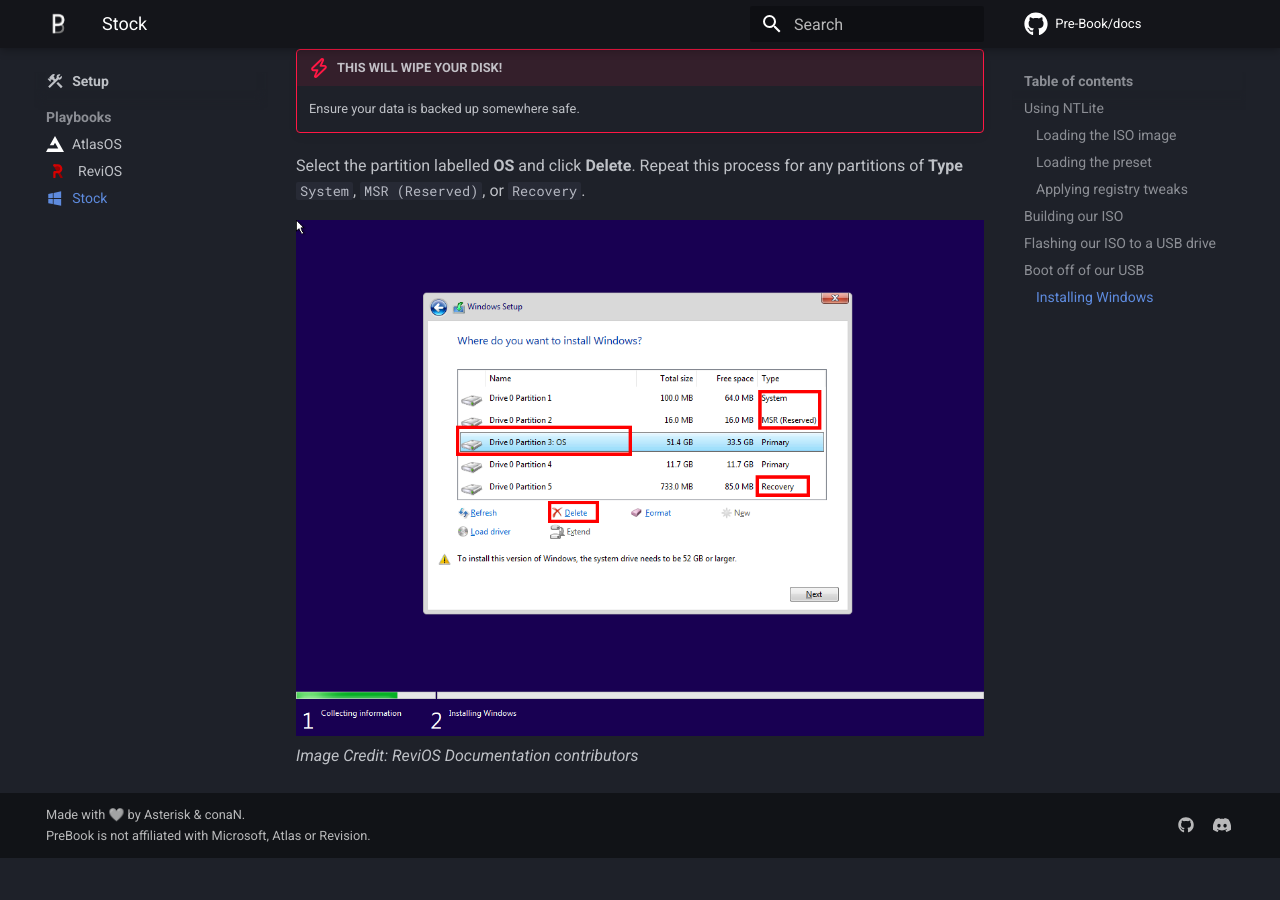
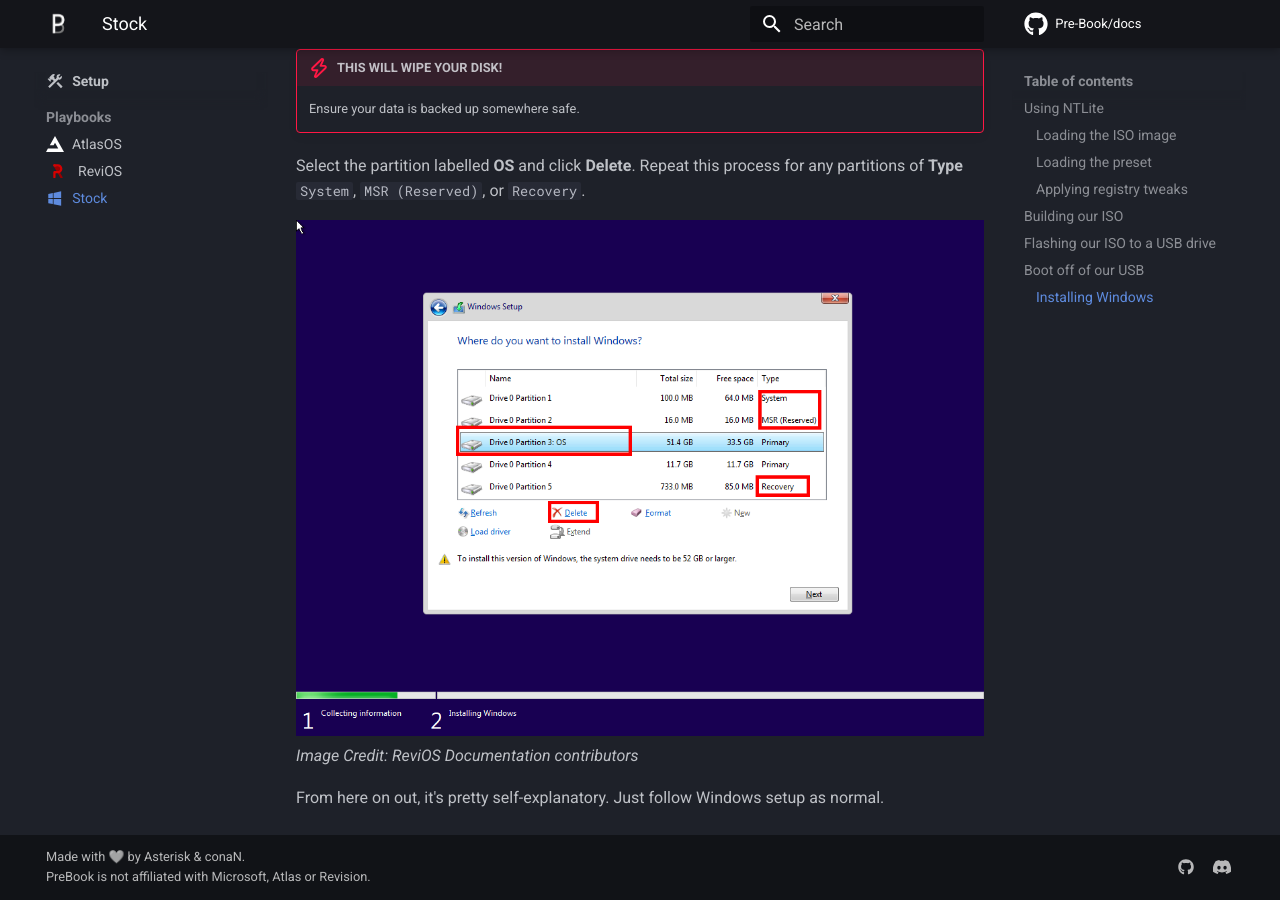
Before and after one commit to Pre-Book/docs, an MkDocs documentation site: the page built from docs/setup/playbooks/stock.md, in a window 1280 px wide and 900 px high, scrolled down 10539 px. Built offline with MkDocs 1.6.1 and Material for MkDocs 9.7.7, drawn with Linux system fonts in a browser that asks for light colours; comment, search, counter and statistics services are not loaded; before the commit the page ends 11397 px from its top, so only the background shows below that.

Commit message:
fix: finish stock

```diff
--- a/docs/setup/playbooks/stock.md
+++ b/docs/setup/playbooks/stock.md
@@ -221,3 +221,5 @@ Select the partition labelled **OS** and click **Delete**. Repeat this process f
 
 ![revi-partition](../../assets/revi-partition.png)
 *Image Credit: ReviOS Documentation contributors*
+
+From here on out, it's pretty self-explanatory. Just follow Windows setup as normal.
```
